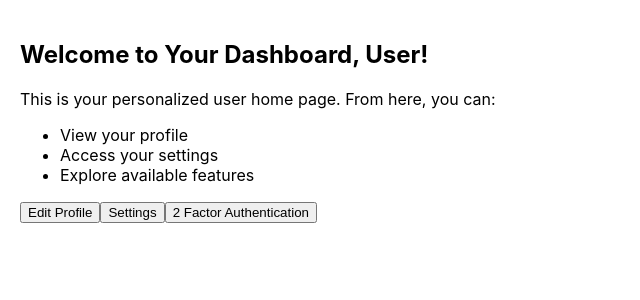
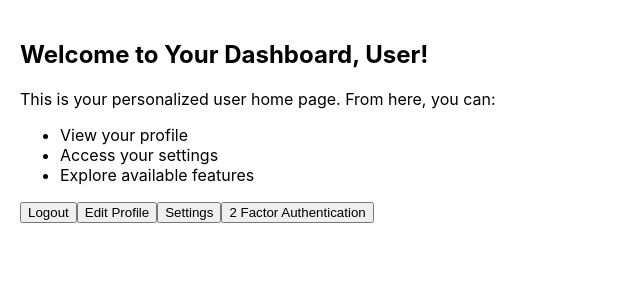
Before and after one commit to amit19singh/se-frontend, a React (Create React App) app: page /home in a window 1280 px wide. Shown: the top 300 px of the page, without its empty margins (0-640 px from the left). Built offline with nearby package versions, Linux system fonts and the light colour scheme; no server answers; sample sign-in values are in the browser's storage.

Commit message:
Integration Complete

```diff
--- a/src/components/UserHome.js
+++ b/src/components/UserHome.js
@@ -40,6 +40,14 @@ const UserHome = () => {
     fetchUserData();
   }, [navigate]);
 
+  const handleLogout = () => {
+    // Remove the token from localStorage
+    localStorage.removeItem('token');
+
+    // Redirect to the login page or home page
+    navigate('/login');
+  };
+
 
   return (
     <div style={{ padding: '20px' }}>
@@ -50,6 +58,7 @@ const UserHome = () => {
         <li>Access your settings</li>
         <li>Explore available features</li>
       </ul>
+      <button onClick={handleLogout}>Logout</button>
       <button onClick={() => navigate('/edit-profile')}>Edit Profile</button>
       <button onClick={() => navigate('/settings')}>Settings</button>
       <button onClick={() => navigate('/2FA', { state: { username: userName , isTwoFactorEnabled: isTwoFactorEnabled} })}>2 Factor Authentication</button>
```
